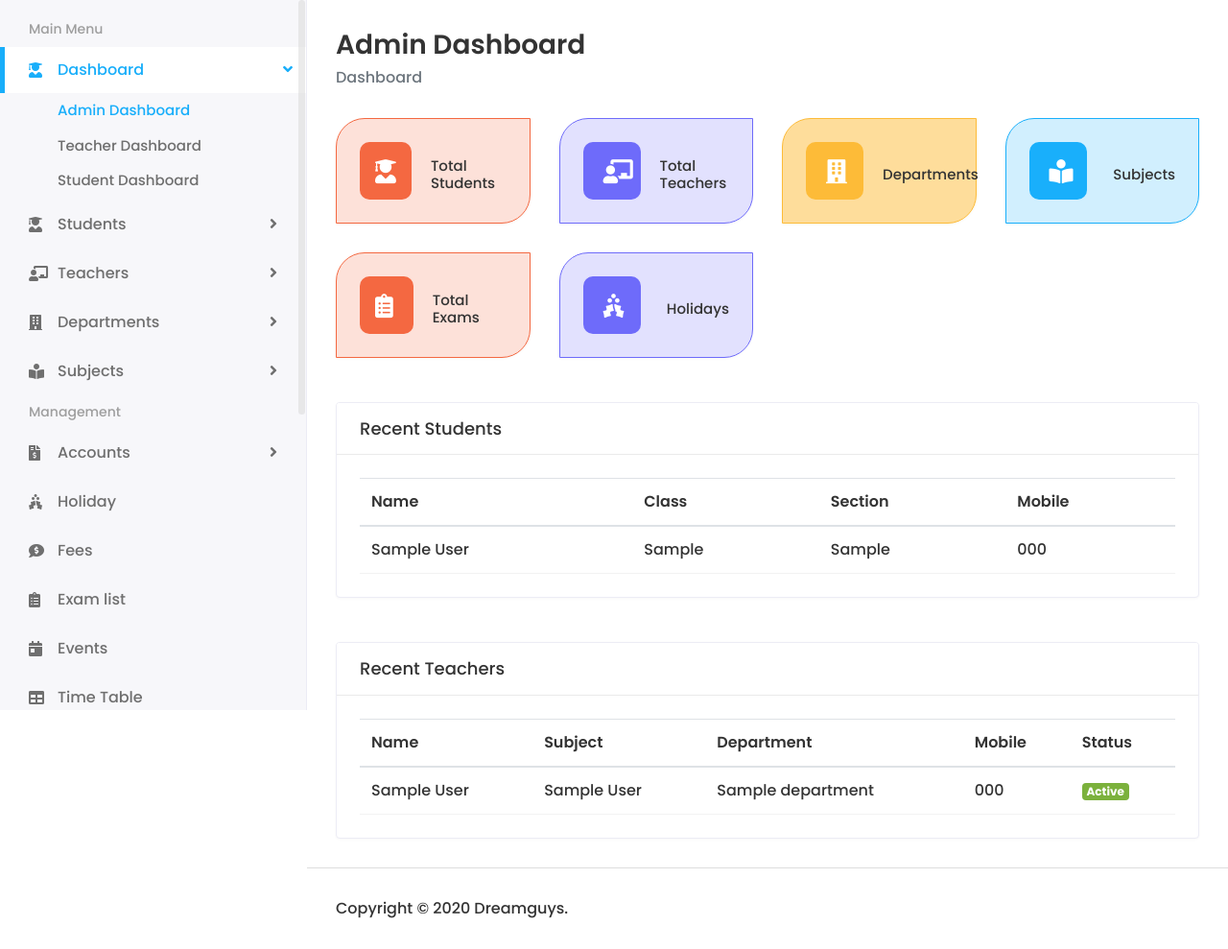
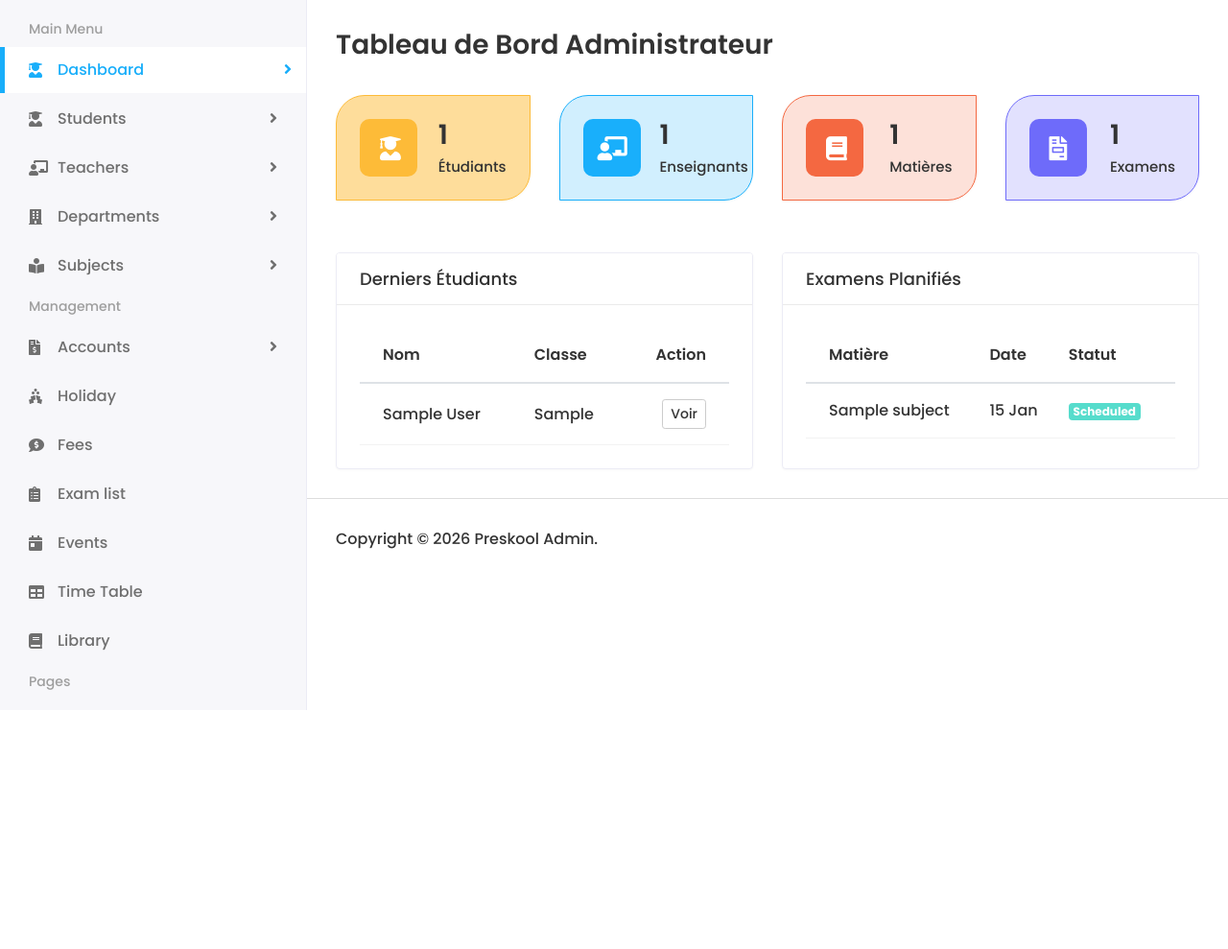
Before and after one commit to yassinetahiri1/preskool-django-system, a Django app: page /Admin/dashboard/ in a window 1280 px wide. Shown: the part 60-1049 px from the top of the page at 96% size. After the commit the page ends 800 px from the top, so only its background shows below. Run offline with Django 5.2, Linux system fonts and the light colour scheme; a user stored in the database is signed in; tables that the repository leaves empty hold one stand-in row (values such as "Sample post"); grey boxes marked "Sample" are stand-in pictures; parts of the project's set-up code (start-up, migrations or seed data) failed here and were passed over; some libraries are stand-ins or nearby versions.

Commit message:
add dynamic dashboards for admin and teacher

```diff
--- a/School/Admin/urls.py
+++ b/School/Admin/urls.py
@@ -2,5 +2,5 @@
 from django.urls import path , include
 from . import views
 urlpatterns = [
-    path('dashboard/',views.dashboard , name='admin_dashboard'),
+    path('dashboard/',views.admin_dashboard , name='admin_dashboard'),
 ]
--- a/School/Admin/views.py
+++ b/School/Admin/views.py
@@ -1,9 +1,26 @@
-from django.shortcuts import render
+from django.shortcuts import render,redirect
 from student.models import Student
 from Teacher.models import Teacher
-# Create your views here.
+from django.contrib.auth.decorators import login_required
+from Subject.models import Subject
+from Exam.models import Exam
+from Holidays.models import Holiday
 
-def dashboard(request):
-    students = Student.objects.all()
-    teachers = Teacher.objects.all()
-    return render(request,'Admin/admin-dashboard.html',{'teachers':teachers , 'students':students})
+@login_required
+def admin_dashboard(request):
+    if not request.user.is_admin:
+        return redirect('login')
+
+    context = {
+        'total_students': Student.objects.count(),
+        'total_teachers': Teacher.objects.count(),
+        'total_subjects': Subject.objects.count(),
+        'total_exams': Exam.objects.count(),
+        'total_holidays': Holiday.objects.count(),
+
+        'recent_students': Student.objects.all().order_by('-id')[:5],
+        'recent_teachers': Teacher.objects.all().order_by('-id')[:5],
+        'upcoming_exams': Exam.objects.all().order_by('exam_date')[:5],
+    }
+
+    return render(request, 'Admin/admin-dashboard.html', context)
--- a/School/home_auth/views.py
+++ b/School/home_auth/views.py
@@ -44,7 +44,7 @@
             if user.is_admin:
                 return redirect('admin_dashboard')
             elif user.is_teacher:
-                return redirect('dashboard')
+                return redirect('teacher-dashboard')
             elif user.is_student:
                 return redirect('dashboard')
             else:
--- a/School/student/views.py
+++ b/School/student/views.py
@@ -18,7 +18,6 @@
 
     if request.method == "POST":
 
-        # -------- STUDENT --------
         student.first_name = request.POST.get('first_name')
         student.last_name = request.POST.get('last_name')
         student.student_id = request.POST.get('student_id')
@@ -31,13 +30,11 @@
         student.admission_number = request.POST.get('admission_number')
         student.section = request.POST.get('section')
 
-        # IMAGE (important)
         if request.FILES.get('student_image'):
             student.student_image = request.FILES.get('student_image')
 
         student.save()
 
-        # -------- PARENT --------
         parent.father_name = request.POST.get('father_name')
         parent.father_occupation = request.POST.get('father_occupation')
         parent.father_mobile = request.POST.get('father_mobile')
--- a/School/templates/Admin/admin-dashboard.html
+++ b/School/templates/Admin/admin-dashboard.html
@@ -1,70 +1,69 @@
 {% extends 'Home/base.html' %}
 {% load static %}
+
 {% block body %}
-
 <div class="page-wrapper">
     <div class="content container-fluid">
 
         <div class="page-header">
             <div class="row">
                 <div class="col-sm-12">
-<h3 class="page-title">Admin Dashboard</h3>
-<ul class="breadcrumb">
-<li class="breadcrumb-item active">Dashboard</li>
-</ul>
+                    <h3 class="page-title">Tableau de Bord Administrateur</h3>
                 </div>
             </div>
         </div>
 
-<!-- Stats Cards -->
         <div class="row">
             <div class="col-xl-3 col-sm-6 col-12 d-flex">
-<div class="card bg-nine w-100">
+                <div class="card bg-one w-100">
                     <div class="card-body">
                         <div class="db-widgets d-flex justify-content-between align-items-center">
                             <div class="db-icon"><i class="fas fa-user-graduate"></i></div>
                             <div class="db-info">
                                 <h3>{{ total_students }}</h3>
-<h6>Total Students</h6>
+                                <h6>Étudiants</h6>
                             </div>
                         </div>
                     </div>
                 </div>
             </div>
+
             <div class="col-xl-3 col-sm-6 col-12 d-flex">
-<div class="card bg-six w-100">
+                <div class="card bg-two w-100">
                     <div class="card-body">
                         <div class="db-widgets d-flex justify-content-between align-items-center">
                             <div class="db-icon"><i class="fas fa-chalkboard-teacher"></i></div>
                             <div class="db-info">
                                 <h3>{{ total_teachers }}</h3>
-<h6>Total Teachers</h6>
+                                <h6>Enseignants</h6>
                             </div>
                         </div>
                     </div>
                 </div>
             </div>
+
             <div class="col-xl-3 col-sm-6 col-12 d-flex">
-<div class="card bg-ten w-100">
+                <div class="card bg-three w-100">
                     <div class="card-body">
                         <div class="db-widgets d-flex justify-content-between align-items-center">
-<div class="db-icon"><i class="fas fa-building"></i></div>
+                            <div class="db-icon"><i class="fas fa-book"></i></div>
                             <div class="db-info">
-<h3>{{ total_departments }}</h3>
-<h6>Departments</h6>
+                                <h3>{{ total_subjects }}</h3>
+                                <h6>Matières</h6>
                             </div>
                         </div>
                     </div>
                 </div>
             </div>
+
             <div class="col-xl-3 col-sm-6 col-12 d-flex">
-<div class="card bg-eleven w-100">
+                <div class="card bg-four w-100">
                     <div class="card-body">
                         <div class="db-widgets d-flex justify-content-between align-items-center">
-<div class="db-icon"><i class="fas fa-book-reader"></i></div>
+                            <div class="db-icon"><i class="fas fa-file-invoice"></i></div>
                             <div class="db-info">
-<h3>{{ total_subjects }}</h3>
-<h6>Subjects</h6>
+                                <h3>{{ total_exams }}</h3>
+                                <h6>Examens</h6>
                             </div>
                         </div>
                     </div>
@@ -72,64 +71,31 @@
             </div>
         </div>
 
-<!-- Second row stats -->
-<div class="row">
-<div class="col-xl-3 col-sm-6 col-12 d-flex">
-<div class="card bg-nine w-100">
-<div class="card-body">
-<div class="db-widgets d-flex justify-content-between align-items-center">
-<div class="db-icon"><i class="fas fa-clipboard-list"></i></div>
-<div class="db-info">
-<h3>{{ total_exams }}</h3>
-<h6>Total Exams</h6>
-</div>
-</div>
-</div>
-</div>
-</div>
-<div class="col-xl-3 col-sm-6 col-12 d-flex">
-<div class="card bg-six w-100">
-<div class="card-body">
-<div class="db-widgets d-flex justify-content-between align-items-center">
-<div class="db-icon"><i class="fas fa-holly-berry"></i></div>
-<div class="db-info">
-<h3>{{ total_holidays }}</h3>
-<h6>Holidays</h6>
-</div>
-</div>
-</div>
-</div>
-</div>
-</div>
-
-<!-- Students Table -->
-<div class="row mt-3">
-<div class="col-12">
-<div class="card">
+        <div class="row mt-4">
+            <div class="col-md-6 d-flex">
+                <div class="card card-table flex-fill">
                     <div class="card-header">
-<h5 class="card-title">Recent Students</h5>
+                        <h4 class="card-title">Derniers Étudiants</h4>
                     </div>
                     <div class="card-body">
                         <div class="table-responsive">
-<table class="table table-hover table-center mb-0">
+                            <table class="table table-hover table-center">
                                 <thead>
                                     <tr>
-<th>Name</th>
-<th>Class</th>
-<th>Section</th>
-<th>Mobile</th>
+                                        <th>Nom</th>
+                                        <th>Classe</th>
+                                        <th class="text-right">Action</th>
                                     </tr>
                                 </thead>
                                 <tbody>
-{% for student in students %}
+                                    {% for student in recent_students %}
                                     <tr>
                                         <td>{{ student.first_name }} {{ student.last_name }}</td>
                                         <td>{{ student.student_class }}</td>
-<td>{{ student.section }}</td>
-<td>{{ student.mobile_number }}</td>
+                                        <td class="text-right">
+                                            <a href="{% url 'student_list' %}" class="btn btn-sm btn-white">Voir</a>
+                                        </td>
                                     </tr>
-{% empty %}
-<tr><td colspan="4" class="text-center">No students found</td></tr>
                                     {% endfor %}
                                 </tbody>
                             </table>
@@ -137,48 +103,29 @@
                     </div>
                 </div>
             </div>
-</div>
 
-<!-- Teachers Table -->
-<div class="row mt-3">
-<div class="col-12">
-<div class="card">
+            <div class="col-md-6 d-flex">
+                <div class="card card-table flex-fill">
                     <div class="card-header">
-<h5 class="card-title">Recent Teachers</h5>
+                        <h4 class="card-title">Examens Planifiés</h4>
                     </div>
                     <div class="card-body">
                         <div class="table-responsive">
-<table class="table table-hover table-center mb-0">
+                            <table class="table table-hover table-center">
                                 <thead>
                                     <tr>
-<th>Name</th>
-<th>Subject</th>
-<th>Department</th>
-<th>Mobile</th>
-<th>Status</th>
+                                        <th>Matière</th>
+                                        <th>Date</th>
+                                        <th>Statut</th>
                                     </tr>
                                 </thead>
                                 <tbody>
-{% for teacher in teachers %}
+                                    {% for exam in upcoming_exams %}
                                     <tr>
-<td>{{ teacher.first_name }} {{ teacher.last_name }}</td>
-<td>{{ teacher.subject }}</td>
-<td>
-{% for dept in teacher.departments.all %}
-   {{ dept.name }}
-{% endfor %}
-</td>
-<td>{{ teacher.mobile_number }}</td>
-<td>
-{% if teacher.status == 'Active' %}
-<span class="badge badge-success">Active</span>
-{% else %}
-<span class="badge badge-danger">Inactive</span>
-{% endif %}
-</td>
+                                        <td>{{ exam.subject.name }}</td>
+                                        <td>{{ exam.exam_date|date:"d M" }}</td>
+                                        <td><span class="badge badge-info">{{ exam.status }}</span></td>
                                     </tr>
-{% empty %}
-<tr><td colspan="5" class="text-center">No teachers found</td></tr>
                                     {% endfor %}
                                 </tbody>
                             </table>
@@ -189,14 +136,6 @@
         </div>
 
     </div>
-<footer><p>Copyright © 2020 Dreamguys.</p></footer>
+    <footer><p>Copyright © 2026 Preskool Admin.</p></footer>
 </div>
-</div>
-
-<script src="{% static 'assets/js/jquery-3.6.0.min.js' %}"></script>
-<script src="{% static 'assets/js/popper.min.js' %}"></script>
-<script src="{% static 'assets/plugins/bootstrap/js/bootstrap.min.js' %}"></script>
-<script src="{% static 'assets/plugins/slimscroll/jquery.slimscroll.min.js' %}"></script>
-<script src="{% static 'assets/js/script.js' %}"></script>
-
 {% endblock %}
```
Also changed, not shown: School/Teacher/views.py (+31 -6 lines), School/templates/teachers/teacher-dashboard.html (+29 -31 lines), School/home_auth/migrations/0023_alter_passwordresetrequest_token.py (added). Lines whose indentation alone changed are shown as unchanged.
